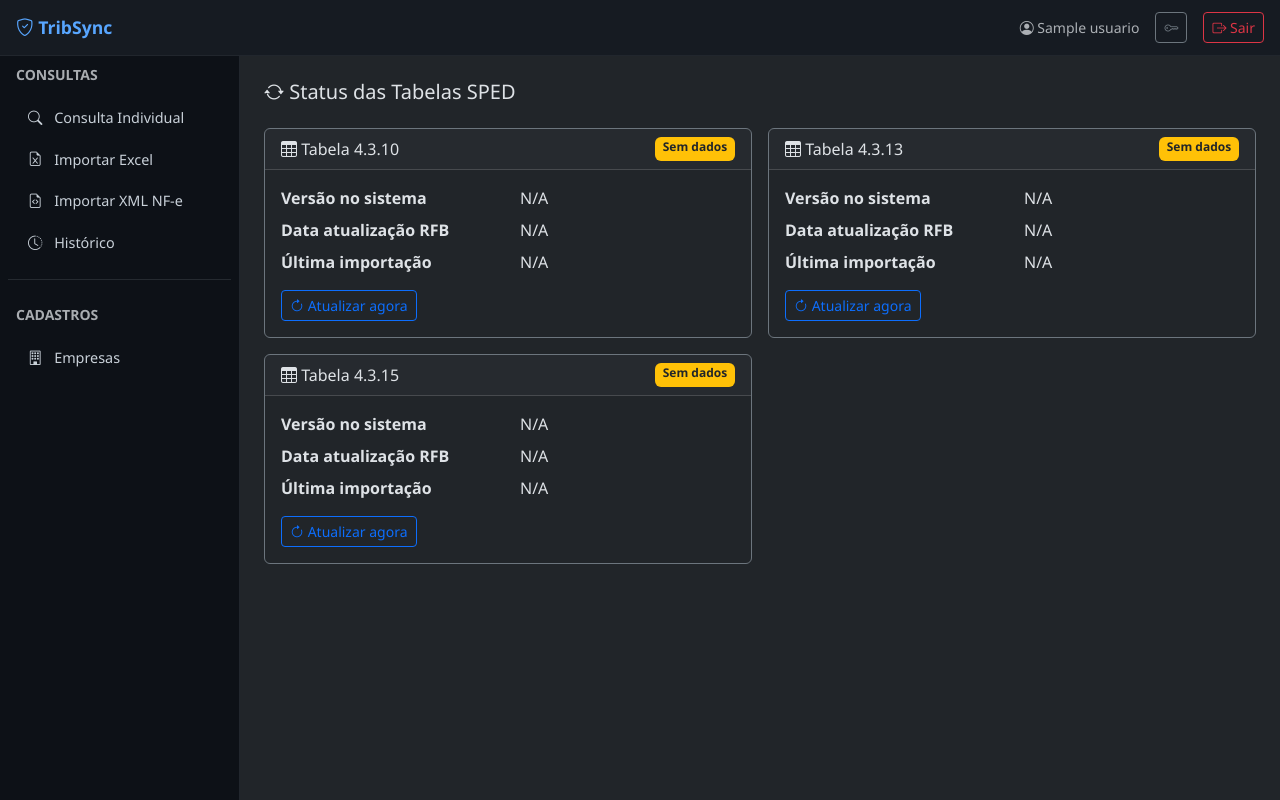
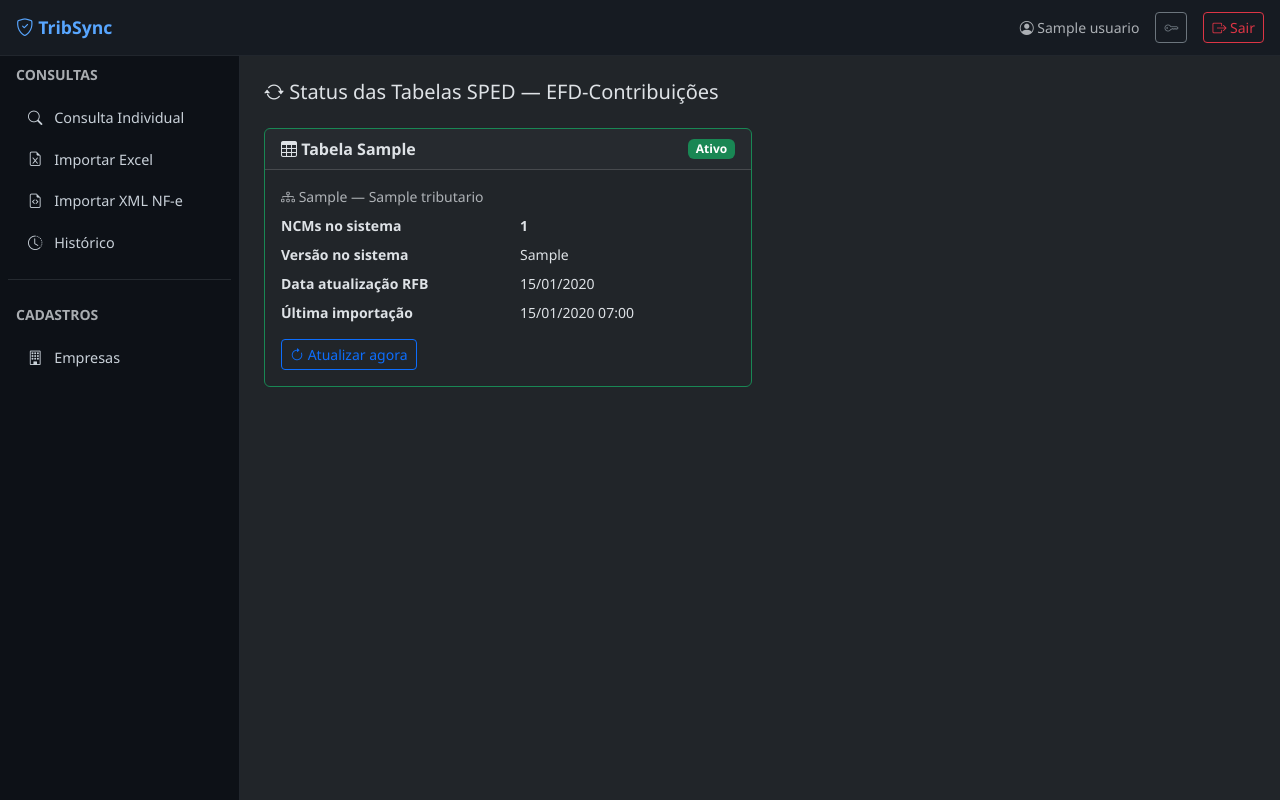
Before and after one commit to Patrickmot3/Auditor_tributario, a Flask app: page /admin/atualizacao/status in a window 1280 px wide. Run offline with Flask 3, Linux system fonts and the light colour scheme; a user stored in the database is signed in; tables that the repository leaves empty hold one stand-in row (values such as "Sample post").

Commit message:
fix: tela de status SPED exibe todas as tabelas automaticamente
- Substitui lista hardcoded ['4.3.10','4.3.13','4.3.15'] por consulta
  dinâmica aos GrupoTributario cadastrados no banco
- Exibe: descrição da tabela, grupos vinculados, contagem de NCMs ativos,
  versão, datas e botão de atualização para cada tabela
- Fallback para log de seed quando não há log por tabela específica

Co-Authored-By: Claude Sonnet 4.6 <noreply@anthropic.com>

```diff
--- a/app/routes/admin.py
+++ b/app/routes/admin.py
@@ -51,20 +51,62 @@ def dashboard():
 @admin_bp.route('/atualizacao/status')
 @login_required
 def atualizacao_status():
-    tabelas = ['4.3.10', '4.3.13', '4.3.15']
+    from app.models.ncm import GrupoTributario, NcmTributario
+    from sqlalchemy import func
+
+    DESCRICAO_TABELA = {
+        '4.3.10': 'Monofásicos — Alíquotas Diferenciadas (CST 02/04)',
+        '4.3.11': 'Monofásicos por Unidade de Medida (CST 03/04)',
+        '4.3.12': 'Substituição Tributária (CST 05)',
+        '4.3.13': 'Alíquota Zero (CST 06)',
+        '4.3.14': 'Isenção PIS/COFINS (CST 07)',
+        '4.3.15': 'Sem Incidência (CST 08)',
+        '4.3.16': 'Suspensão PIS/COFINS (CST 09)',
+    }
+
+    # Agrupa grupos por tabela_sped
+    grupos = GrupoTributario.query.order_by(GrupoTributario.tabela_sped, GrupoTributario.codigo).all()
+    tabelas_map = {}
+    for g in grupos:
+        ts = g.tabela_sped or 'N/A'
+        tabelas_map.setdefault(ts, {'grupos': []})['grupos'].append(g)
+
+    # Contagem de NCMs ativos por tabela
+    ncm_counts = (
+        db.session.query(GrupoTributario.tabela_sped, func.count(NcmTributario.id))
+        .join(NcmTributario, NcmTributario.grupo_tributario_id == GrupoTributario.id)
+        .filter(NcmTributario.ativo == True)
+        .group_by(GrupoTributario.tabela_sped)
+        .all()
+    )
+    ncm_por_tabela = {ts: cnt for ts, cnt in ncm_counts}
+
+    # Log de seed como fallback para tabelas sem log próprio
+    seed_log = LogAtualizacao.query.filter(
+        LogAtualizacao.tabela_sped == 'seed'
+    ).order_by(LogAtualizacao.data_importacao.desc()).first()
+
     status_tabelas = []
-
-    for tabela in tabelas:
+    for ts in sorted(tabelas_map.keys()):
+        grupos_ts = tabelas_map[ts]['grupos']
         log = LogAtualizacao.query.filter(
-            LogAtualizacao.tabela_sped == tabela,
+            LogAtualizacao.tabela_sped == ts,
         ).order_by(LogAtualizacao.data_importacao.desc()).first()
 
+        tem_log_proprio = log is not None
+        if not log:
+            log = seed_log
+
+        grupos_str = ' / '.join(f"{g.codigo} — {g.nome}" for g in grupos_ts)
         status_tabelas.append({
-            'tabela': tabela,
+            'tabela': ts,
+            'descricao': DESCRICAO_TABELA.get(ts, ''),
+            'grupos': grupos_str,
+            'ncm_count': ncm_por_tabela.get(ts, 0),
             'versao': log.versao if log else 'N/A',
             'data_rfb': log.data_atualizacao_rfb.strftime('%d/%m/%Y') if log and log.data_atualizacao_rfb else 'N/A',
             'data_importacao': _fmt_brt(log.data_importacao) if log else 'N/A',
-            'status': log.status if log else 'sem_dados',
+            'status': (log.status if tem_log_proprio else 'seed_inicial') if log else 'sem_dados',
         })
 
     from app.services.scheduler import get_proximas_execucoes
--- a/app/templates/admin/atualizacao_status.html
+++ b/app/templates/admin/atualizacao_status.html
@@ -2,16 +2,18 @@
 {% block title %}Status Tabelas SPED{% endblock %}
 
 {% block content %}
-<h5 class="mb-4"><i class="bi bi-arrow-repeat"></i> Status das Tabelas SPED</h5>
+<h5 class="mb-4"><i class="bi bi-arrow-repeat"></i> Status das Tabelas SPED — EFD-Contribuições</h5>
 
 <div class="row g-3 mb-4">
   {% for t in status_tabelas %}
   <div class="col-md-6">
-    <div class="card {% if t.status == 'sucesso' or t.status == 'seed_inicial' %}border-success{% elif t.status == 'erro' %}border-danger{% else %}border-secondary{% endif %}">
-      <div class="card-header d-flex justify-content-between">
-        <span><i class="bi bi-table"></i> Tabela {{ t.tabela }}</span>
-        {% if t.status == 'sucesso' or t.status == 'seed_inicial' %}
-          <span class="badge bg-success">Atualizado</span>
+    <div class="card {% if t.status in ('sucesso', 'seed_inicial') %}border-success{% elif t.status == 'erro' %}border-danger{% else %}border-secondary{% endif %}">
+      <div class="card-header d-flex justify-content-between align-items-center">
+        <span><i class="bi bi-table"></i> <strong>Tabela {{ t.tabela }}</strong>
+          {% if t.descricao %}<small class="text-muted ms-1">— {{ t.descricao }}</small>{% endif %}
+        </span>
+        {% if t.status in ('sucesso', 'seed_inicial') %}
+          <span class="badge bg-success">Ativo</span>
         {% elif t.status == 'erro' %}
           <span class="badge bg-danger">Erro</span>
         {% elif t.status == 'sem_alteracoes' %}
@@ -21,10 +23,18 @@
         {% endif %}
       </div>
       <div class="card-body">
-        <dl class="row mb-2">
-          <dt class="col-6">Versão no sistema</dt><dd class="col-6">{{ t.versao }}</dd>
-          <dt class="col-6">Data atualização RFB</dt><dd class="col-6">{{ t.data_rfb }}</dd>
-          <dt class="col-6">Última importação</dt><dd class="col-6">{{ t.data_importacao }}</dd>
+        {% if t.grupos %}
+        <p class="small text-muted mb-2"><i class="bi bi-diagram-3"></i> {{ t.grupos }}</p>
+        {% endif %}
+        <dl class="row mb-2 small">
+          <dt class="col-6">NCMs no sistema</dt>
+          <dd class="col-6 fw-bold">{{ t.ncm_count }}</dd>
+          <dt class="col-6">Versão no sistema</dt>
+          <dd class="col-6">{{ t.versao }}</dd>
+          <dt class="col-6">Data atualização RFB</dt>
+          <dd class="col-6">{{ t.data_rfb }}</dd>
+          <dt class="col-6">Última importação</dt>
+          <dd class="col-6">{{ t.data_importacao }}</dd>
         </dl>
         <form method="POST" action="{{ url_for('admin.atualizacao_executar') }}" class="d-inline">
           <input type="hidden" name="csrf_token" value="{{ csrf_token() }}">
```
